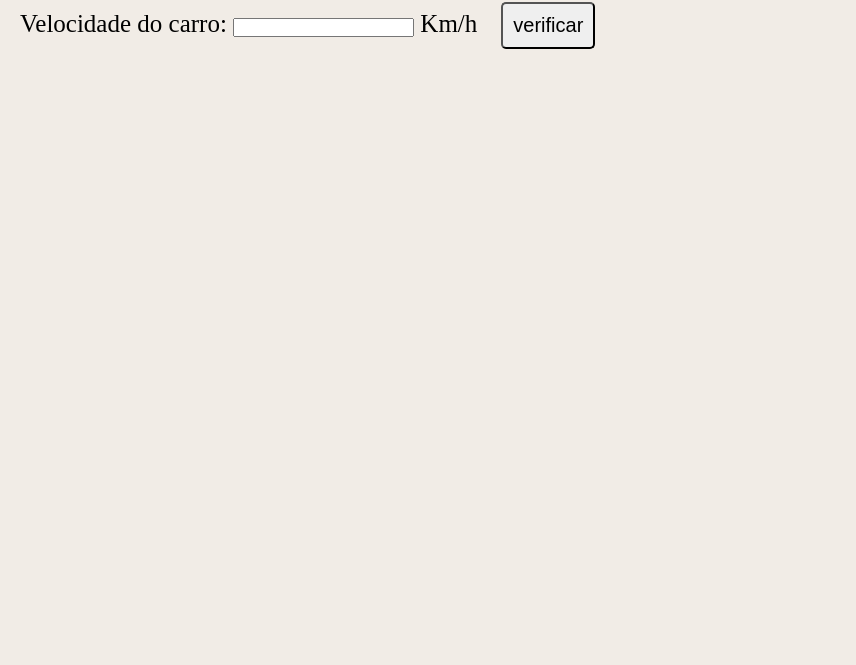
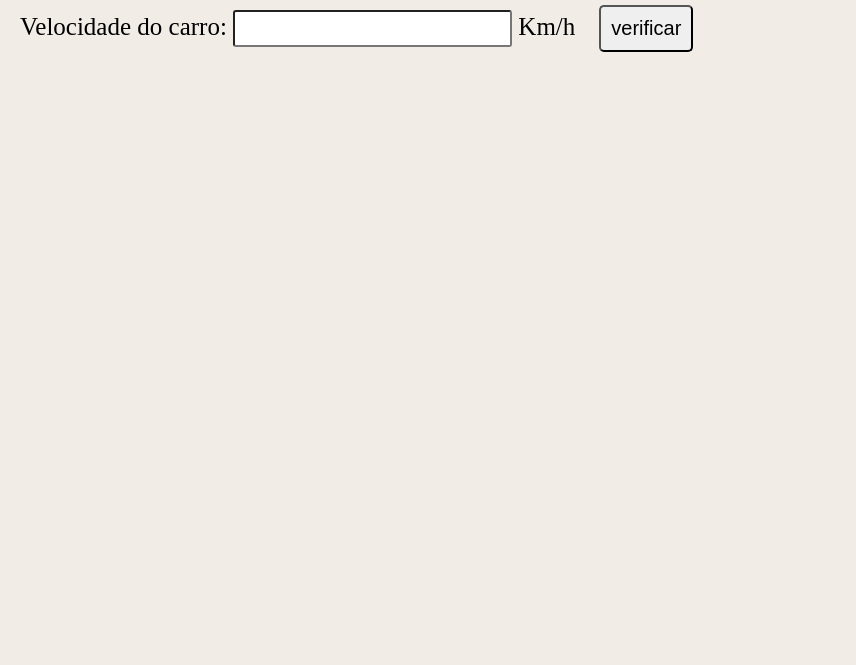
Before and after one commit to maunareis/javascript, a plain HTML site: page aula11/ex010.html in a window 1280 px wide. Shown: the part 135-800 px from the top of the page, without its empty margins (0-856 px from the left). Drawn offline with Linux system fonts and the light colour scheme.

Commit message:
Ajuste no input

```diff
--- a/aula11/ex010.html
+++ b/aula11/ex010.html
@@ -25,6 +25,12 @@
             font-size: 25px;
             display: inline-block;
             padding: 20px;
+        }
+
+        input[type="number"]{
+            font-size: 20px;
+            padding: 5px;
+            border-radius: 3px;
         }
 
         input[type="button"]{
```
